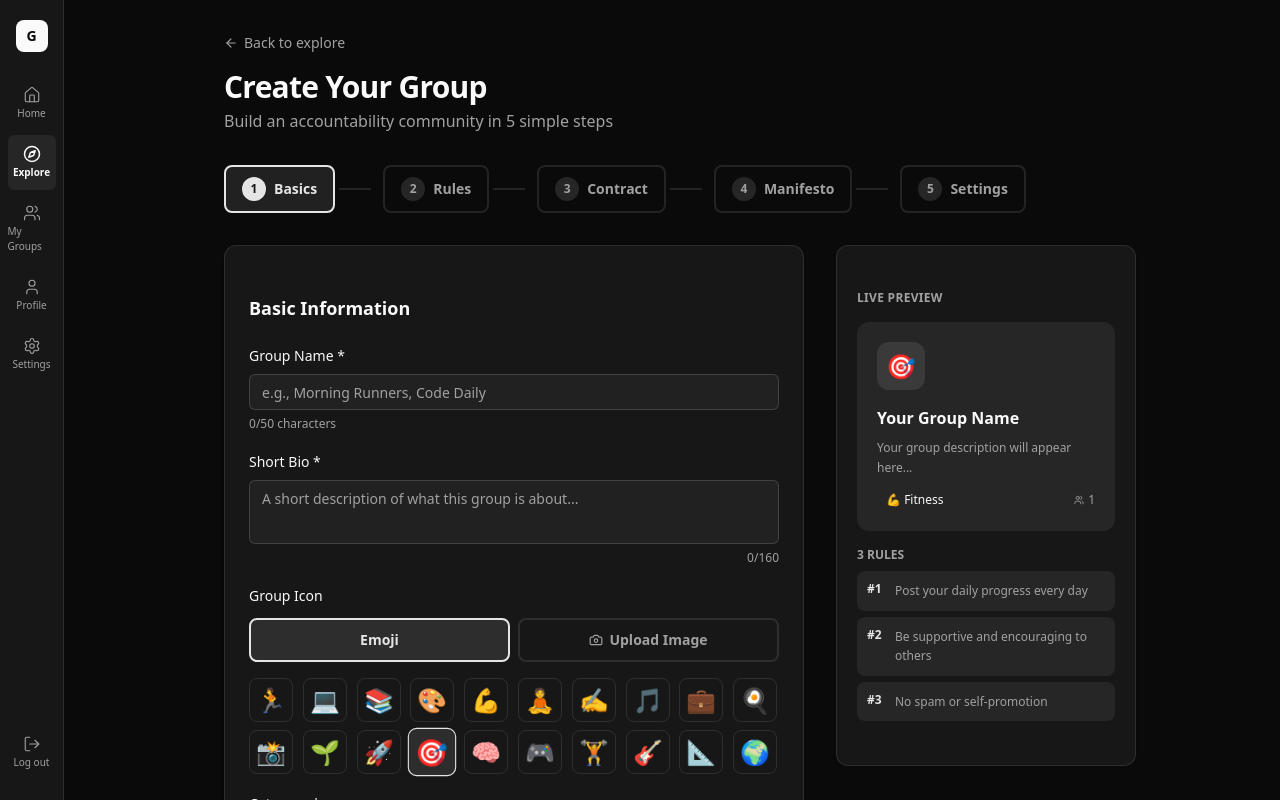
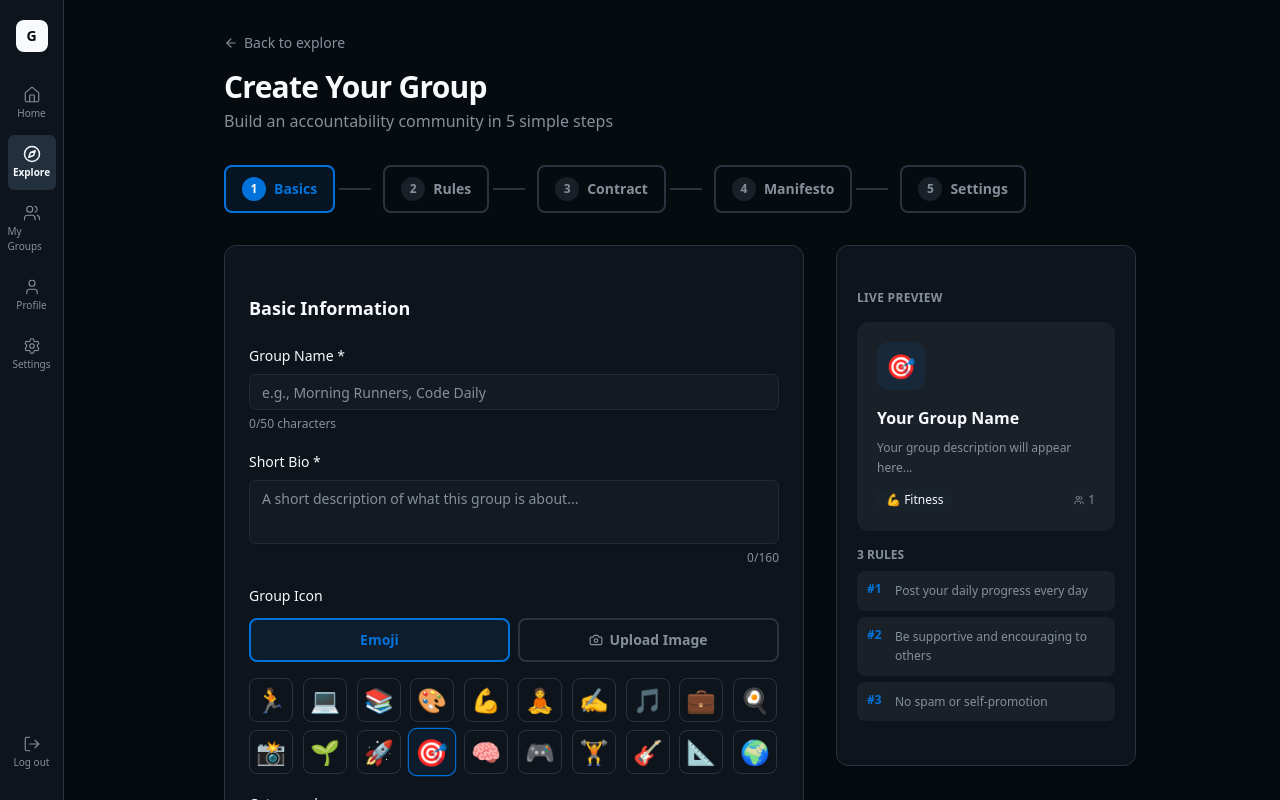
Before and after one commit to daresh887/growtogether, a Next.js app: page /groups/create in a window 1280 px wide. Shown: the top 800 px of the page. Built offline with nearby package versions, Linux system fonts and the light colour scheme.

Commit message:
added colors

```diff
--- a/app/LandingPageClient.tsx
+++ b/app/LandingPageClient.tsx
@@ -97,7 +97,7 @@ function HeroSection({ userCount }: { userCount: number }) {
             {/* Main headline */}
             <h1 className="text-[clamp(36px,8vw,72px)] font-extrabold leading-[1.1] tracking-tight mb-4 animate-in fade-in slide-in-from-bottom-4 duration-700 delay-200">
                 Stop quitting.<br />
-                <span className="bg-gradient-to-br from-primary to-green-400 bg-clip-text text-transparent">
+                <span className="text-primary">
                     Start finishing.
                 </span>
             </h1>
@@ -269,7 +269,7 @@ function AppPreviewSection() {
                                 <div className="grid grid-cols-1 sm:grid-cols-2 gap-4">
                                     <Card>
                                         <CardContent className="py-8 text-center">
-                                            <div className="text-5xl font-extrabold bg-gradient-to-br from-primary to-green-400 bg-clip-text text-transparent mb-2">
+                                            <div className="text-5xl font-extrabold text-primary mb-2">
                                                 <AnimatedCounter target={23} />
                                             </div>
                                             <div className="text-muted-foreground font-medium">🔥 Day Streak</div>
--- a/app/globals.css
+++ b/app/globals.css
@@ -4,40 +4,40 @@
 
 @custom-variant dark (&:is(.dark *));
 
-/* Dark mode only — single theme */
+/* Dark mode only — blue-tinted theme */
 :root {
   --radius: 0.5rem;
-  --background: oklch(0.145 0 0);
-  --foreground: oklch(0.985 0 0);
-  --card: oklch(0.205 0 0);
-  --card-foreground: oklch(0.985 0 0);
-  --popover: oklch(0.205 0 0);
-  --popover-foreground: oklch(0.985 0 0);
-  --primary: oklch(0.922 0 0);
-  --primary-foreground: oklch(0.205 0 0);
-  --secondary: oklch(0.269 0 0);
-  --secondary-foreground: oklch(0.985 0 0);
-  --muted: oklch(0.269 0 0);
-  --muted-foreground: oklch(0.708 0 0);
-  --accent: oklch(0.269 0 0);
-  --accent-foreground: oklch(0.985 0 0);
+  --background: oklch(0.145 0.014 250);
+  --foreground: oklch(0.985 0.005 250);
+  --card: oklch(0.19 0.016 250);
+  --card-foreground: oklch(0.985 0.005 250);
+  --popover: oklch(0.19 0.016 250);
+  --popover-foreground: oklch(0.985 0.005 250);
+  --primary: oklch(0.55 0.19 250);
+  --primary-foreground: oklch(0.985 0.005 250);
+  --secondary: oklch(0.25 0.02 250);
+  --secondary-foreground: oklch(0.985 0.005 250);
+  --muted: oklch(0.24 0.018 250);
+  --muted-foreground: oklch(0.65 0.02 250);
+  --accent: oklch(0.30 0.03 250);
+  --accent-foreground: oklch(0.985 0.005 250);
   --destructive: oklch(0.704 0.191 22.216);
-  --border: oklch(1 0 0 / 10%);
-  --input: oklch(1 0 0 / 15%);
-  --ring: oklch(0.556 0 0);
-  --sidebar: oklch(0.205 0 0);
-  --sidebar-foreground: oklch(0.985 0 0);
-  --sidebar-primary: oklch(0.488 0.243 264.376);
-  --sidebar-primary-foreground: oklch(0.985 0 0);
-  --sidebar-accent: oklch(0.269 0 0);
-  --sidebar-accent-foreground: oklch(0.985 0 0);
-  --sidebar-border: oklch(1 0 0 / 10%);
-  --sidebar-ring: oklch(0.556 0 0);
-  --chart-1: oklch(0.488 0.243 264.376);
-  --chart-2: oklch(0.696 0.17 162.48);
-  --chart-3: oklch(0.769 0.188 70.08);
-  --chart-4: oklch(0.627 0.265 303.9);
-  --chart-5: oklch(0.645 0.246 16.439);
+  --border: oklch(0.32 0.025 250);
+  --input: oklch(0.28 0.02 250);
+  --ring: oklch(0.55 0.19 250);
+  --sidebar: oklch(0.17 0.015 250);
+  --sidebar-foreground: oklch(0.985 0.005 250);
+  --sidebar-primary: oklch(0.55 0.19 250);
+  --sidebar-primary-foreground: oklch(0.985 0.005 250);
+  --sidebar-accent: oklch(0.28 0.025 250);
+  --sidebar-accent-foreground: oklch(0.985 0.005 250);
+  --sidebar-border: oklch(0.32 0.025 250);
+  --sidebar-ring: oklch(0.55 0.19 250);
+  --chart-1: oklch(0.55 0.19 250);
+  --chart-2: oklch(0.60 0.16 200);
+  --chart-3: oklch(0.70 0.14 170);
+  --chart-4: oklch(0.50 0.20 280);
+  --chart-5: oklch(0.65 0.18 230);
 }
 
 @theme inline {
--- a/app/groups/create/page.tsx
+++ b/app/groups/create/page.tsx
@@ -594,7 +594,7 @@ export default function CreateGroupPage() {
                                     Continue <ArrowRight size={14} className="ml-1" />
                                 </Button>
                             ) : (
-                                <Button onClick={handleSubmit} disabled={isSubmitting} className="bg-green-600 hover:bg-green-700">
+                                <Button onClick={handleSubmit} disabled={isSubmitting}>
                                     {isSubmitting ? <><Loader2 className="h-4 w-4 animate-spin mr-1" /> Creating...</> : <><Rocket size={14} className="mr-1" /> Create Group</>}
                                 </Button>
                             )}
--- a/app/onboarding/page.tsx
+++ b/app/onboarding/page.tsx
@@ -437,7 +437,7 @@ function AppPreviewStreakScreen({ onNext }: { onNext: () => void }) {
 
             <Card className="w-full mb-4 text-center">
                 <CardContent className="p-6">
-                    <div className="text-7xl font-extrabold bg-gradient-to-br from-primary to-green-500 bg-clip-text text-transparent mb-2">23</div>
+                    <div className="text-7xl font-extrabold text-primary mb-2">23</div>
                     <div className="text-muted-foreground font-medium">🔥 Day Streak</div>
                 </CardContent>
             </Card>
--- a/app/tutorial/page.tsx
+++ b/app/tutorial/page.tsx
@@ -144,8 +144,6 @@ export default function TutorialPage() {
                                     </div>
                                     <Button
                                         size="sm"
-                                        variant={hasJoinedGroup ? "default" : "default"}
-                                        className={cn(hasJoinedGroup && "bg-green-600 hover:bg-green-700")}
                                     >
                                         {hasJoinedGroup ? <><Check size={12} className="mr-1" /> Joined!</> : <>Join <ArrowRight size={12} className="ml-1" /></>}
                                     </Button>
@@ -185,7 +183,7 @@ export default function TutorialPage() {
                                     />
                                 </div>
                                 <Button
-                                    className={cn("w-full", hasPosted && "bg-green-600 hover:bg-green-700")}
+                                    className="w-full"
                                     onClick={handlePost}
                                     disabled={mockPostText.trim().length === 0 || hasPosted}
                                 >
--- a/components/ContractModal.tsx
+++ b/components/ContractModal.tsx
@@ -194,7 +194,7 @@ export default function ContractModal({
             {showWelcome && (
                 <div className="absolute inset-0 flex flex-col items-center justify-center z-[10001] animate-in fade-in duration-500">
                     <div className="text-[120px] mb-6 animate-bounce">{groupEmoji}</div>
-                    <h1 className="text-5xl font-extrabold bg-gradient-to-br from-foreground to-primary bg-clip-text text-transparent mb-4 text-center">
+                    <h1 className="text-5xl font-extrabold text-primary mb-4 text-center">
                         Welcome to {groupName}!
                     </h1>
                     <p className="text-xl text-muted-foreground">You&apos;re officially committed 🔥</p>
@@ -207,7 +207,7 @@ export default function ContractModal({
                     {/* Header */}
                     <div className="p-8 pb-6 border-b border-border text-center">
                         <div className="text-6xl mb-4">{groupEmoji}</div>
-                        <h2 className="text-2xl font-extrabold bg-gradient-to-br from-foreground to-primary bg-clip-text text-transparent mb-2">
+                        <h2 className="text-2xl font-extrabold text-primary mb-2">
                             Commitment Contract
                         </h2>
                         <p className="text-sm text-muted-foreground">By signing below, you agree to hold yourself accountable</p>
@@ -268,7 +268,7 @@ export default function ContractModal({
                         <Button
                             onClick={handleSign}
                             disabled={!hasSignature || isSigning}
-                            className={cn("w-full h-14 text-lg font-extrabold rounded-2xl", hasSignature && "bg-green-600 hover:bg-green-700 shadow-lg shadow-green-600/30")}
+                            className={cn("w-full h-14 text-lg font-extrabold rounded-2xl", !hasSignature && "opacity-50")}
                         >
                             {isSigning ? (
                                 <><Loader2 className="h-5 w-5 animate-spin mr-2" /> Sealing your commitment...</>
--- a/components/GroupSettingsModal.tsx
+++ b/components/GroupSettingsModal.tsx
@@ -372,7 +372,7 @@ export default function GroupSettingsModal({
                             <Separator />
 
                             {/* Save Button */}
-                            <Button onClick={handleSaveGroup} disabled={saving} className="w-full bg-green-600 hover:bg-green-700">
+                            <Button onClick={handleSaveGroup} disabled={saving} className="w-full">
                                 {saving ? <><Loader2 className="h-4 w-4 animate-spin mr-2" /> Saving...</> : "Save Changes"}
                             </Button>
                         </div>
```
